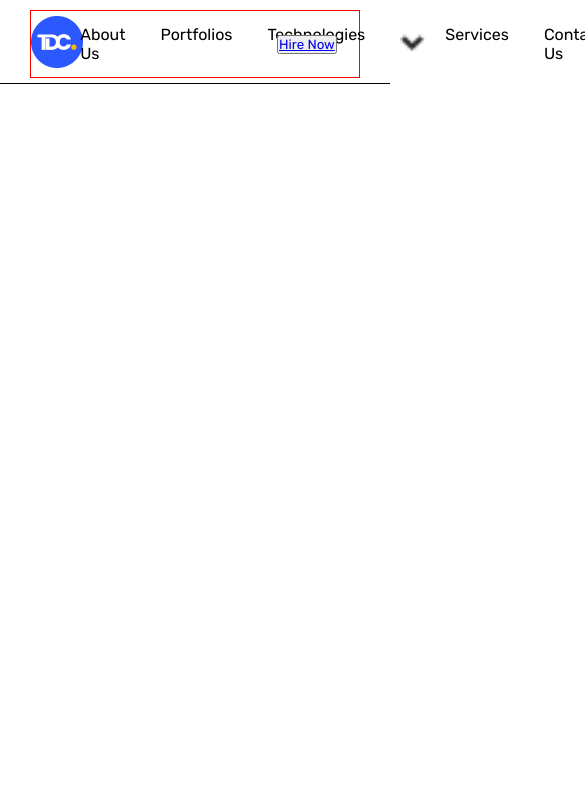
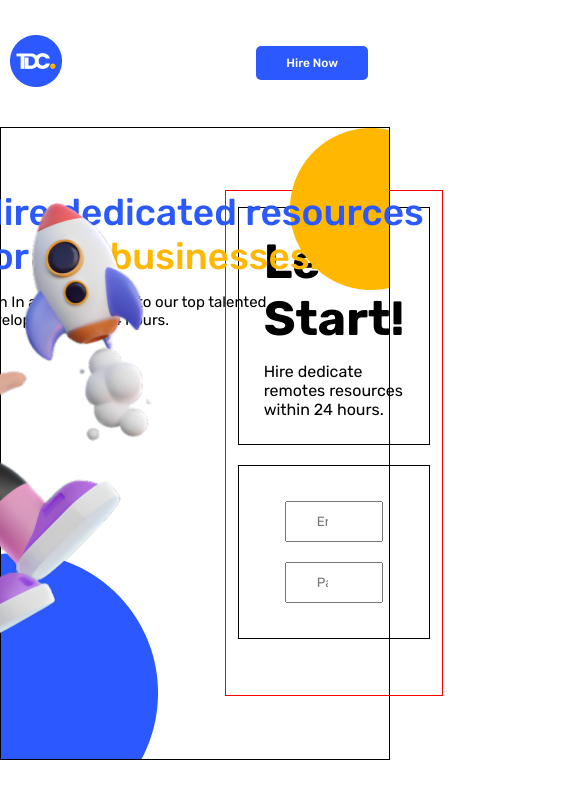
Before and after one commit to Zaid-dev77/TDC-Landing-Page, a plain HTML site: page index.html in a window 390 px wide. Shown: the top 798 px of the page, 585 px wide, since content can reach past the window. Drawn offline with Linux system fonts and the light colour scheme.

Commit message:
hero section

```diff
--- a/index.html
+++ b/index.html
@@ -22,10 +22,10 @@
                 <ul>
                     <li>About Us</li>
                     <li>Portfolios</li>
-                    <li>Technologies <img src="Images/i.png" alt=""></li>
+                    <li>Technologies </li>
                     <li>Services</li>
                     <li>Contact Us</li>
-                    <li>Engineers</li>
+                    <li class="engineers">Engineers</li>
                 </ul>
             </div>
             <div class="btn">
@@ -33,6 +33,26 @@
             </div>
         </div>
     </header>
+    <section class="Hero-Section">
+        <img class="right-cornerimg" src="Images/Ellipse 232.png" alt="">
+        <div class="left">
+            <h1>Hire dedicated resources for you <span class="first">businesses.</span></h1>
+            <p class="left-desc">Sign In and get access to our top talented developers within 24 hours.</p>
+            <img class="left-image" src="Images/image-removebg-preview (1) (1) 1.png" alt="">
+        </div>
+        <div class="right">
+            <div class="inner-one">
+                <h2 class="Form-heading">Let’s Start!</h2>
+                <p class="Form-desc">Hire dedicate remotes resources within 24 hours.</p>
+            </div>
+            <div class="Inner-two">
+                <input class="input-fields" type="email" placeholder="Enter your email address">
+                <input class="input-fields" type="password" name="paswrd" placeholder="Password">
+            </div>
+            <div></div>
+            <div></div>
+        </div>
+    </section>
 </body>
 
 </html>
--- a/media.css
+++ b/media.css
@@ -0,0 +1,103 @@
+@media only screen and (max-width: 1400px) and (min-width: 1200px) {
+    /* CSS rules for this range */
+  }
+
+
+
+  @media only screen and (max-width: 1200px) and (min-width: 992px) {
+    .navbar-menu {
+        width: 60%;
+        display: flex;
+        justify-content: flex-start;
+    }
+    ul,li {
+        display: flex;
+        justify-content: flex-start;
+        gap: 15px;
+   }
+  }
+
+
+  @media only screen and (max-width: 992px) and (min-width: 768px) {
+    .navbar-menu {
+        width: 80%;
+        display: flex;
+        justify-content: flex-start;
+    }
+    ul,li {
+        display: flex;
+        justify-content: flex-start;
+        gap: 20px;
+   }
+    .btn {
+        display: none;
+    }
+  }
+
+
+  @media only screen and (max-width: 768px) and (min-width: 500px) {
+    .navbar-menu {
+        width: 80%;
+        display: flex;
+        justify-content: flex-start;
+    }
+    ul,li {
+        display: none;
+   }
+   .btn {
+    display: flex;
+    justify-content: end;
+    width: 40%;
+    width: 100%;
+   }
+   button,a {
+    padding: 12px 25px;
+    color: white;
+    background-color: #2B59FF;
+    text-decoration: none;
+    border: none;
+    border-radius: 5px;
+    font-size: 15px;
+    font-weight: 500;
+}
+  }
+
+
+
+  @media only screen and (max-width: 499px) and (min-width: 320px) {
+    header{
+        height: 15vh;
+        align-items: center;
+        padding: 0px 10px;
+    }
+    .header-inner {
+        width: 100%;
+        height: 8vh;
+        display: flex;
+        align-items: center;
+    }
+    .navbar-menu {
+        width: 80%;
+        display: flex;
+        justify-content: flex-start;
+    }
+    ul,li {
+        display: none;
+   }
+   .btn {
+    display: flex;
+    justify-content: end;
+    width: 100%;
+   }
+   button,a {
+    padding: 10px 15px;
+    color: white;
+    align-items: center;
+    background-color: #2B59FF;
+    text-decoration: none;
+    border: none;
+    border-radius: 5px;
+    font-size: 12px;
+    font-weight: 500;
+}
+  }
--- a/style.css
+++ b/style.css
@@ -10,15 +10,15 @@ header {
     display: flex;
     flex-direction: row;
     justify-content: center;
-    border-bottom: 1px solid black;
     padding: 10px 30px;
+    background-color: white;
+    box-shadow: 0px 11px 34px -11px(0,0,0,5);
 }
 .header-inner {
     width: 100%;
     height: 8vh;
     display: flex;
     align-items: center;
-    border: 1px solid red;
 }
 .logo{
     width: 15%;
@@ -33,3 +33,120 @@ ul,li {
     justify-content: flex-start;
     gap: 35px;
 }
+.engineers {
+    color: #2B59FF;
+    font-weight: 500;
+}
+.btn {
+    display: flex;
+    justify-content: end;
+    width: 25%;
+    padding: 0px 12px 0px 0px;
+}
+button,a {
+    padding: 14px 30px;
+    color: white;
+    background-color: #2B59FF;
+    text-decoration: none;
+    border: none;
+    border-radius: 5px;
+    font-size: 15px;
+    font-weight: 500;
+}
+
+/* Hero Secion Styling */
+
+.Hero-Section {
+    position: relative;
+    width: 100%;
+    height: 75vh;
+    display: flex;
+    justify-content: center;
+    align-items: center;
+    gap: 10px;
+    padding: 30px 60px;
+    border: 1px solid black;
+    background-image: url(Images/Ellipse\ 233.png);
+    background-repeat: no-repeat;
+    background-position: left bottom;
+}
+.right-cornerimg {
+    position: absolute;
+    right: 0;
+    top: 0;
+}
+.left {
+    position: relative;
+    width: 100%;
+    height: 60vh;
+    padding: 0px 30px;
+}
+.right {
+    width: 100%;
+    height: 60vh;
+    border: 1px solid red;
+}
+
+
+h1 {
+    font-size: 37px;
+    font-weight: 500;
+    color: #2B59FF;
+    width: 450px;
+}
+.first {
+    font-size: 37px;
+    font-weight: 500;
+    color: #FFB700;
+}
+.left-desc {
+    font-size: 15px;
+    font-weight: 400;
+    width: 306px;
+    margin-top: 15px;
+}
+.left-image {
+    position: absolute;
+    height: 460px;
+    width: 423px;
+    right: 20px;
+    top: 10px;
+}
+
+/* Hero Right Box Styling */
+
+.right {
+    display: flex;
+    flex-direction: column;
+    justify-content: center;
+    gap: 20px;
+    padding: 12px;
+}
+.inner-one {
+    display: flex;
+    flex-direction: column;
+    align-items: center;
+    border: 1px solid black;
+    padding: 25px;
+}
+.Form-heading {
+    font-size: 48px;
+    font-weight: 700;
+}
+.Form-desc {
+    font-size: 16px;
+    font-weight: 400;
+    margin-top: 15px;
+}
+.Inner-two {
+    display: flex;
+    flex-direction: column;
+    align-items: center;
+    border: 1px solid black;
+    padding: 25px;
+}
+.input-fields {
+    width: 70%;
+    padding: 11px 53px 11px 30px;
+    margin: 10px;
+}
```
Also changed, not shown: Images/Ellipse 232.png (added), Images/Ellipse 233.png (added), Images/image-removebg-preview (1) (1) 1.png (added).
